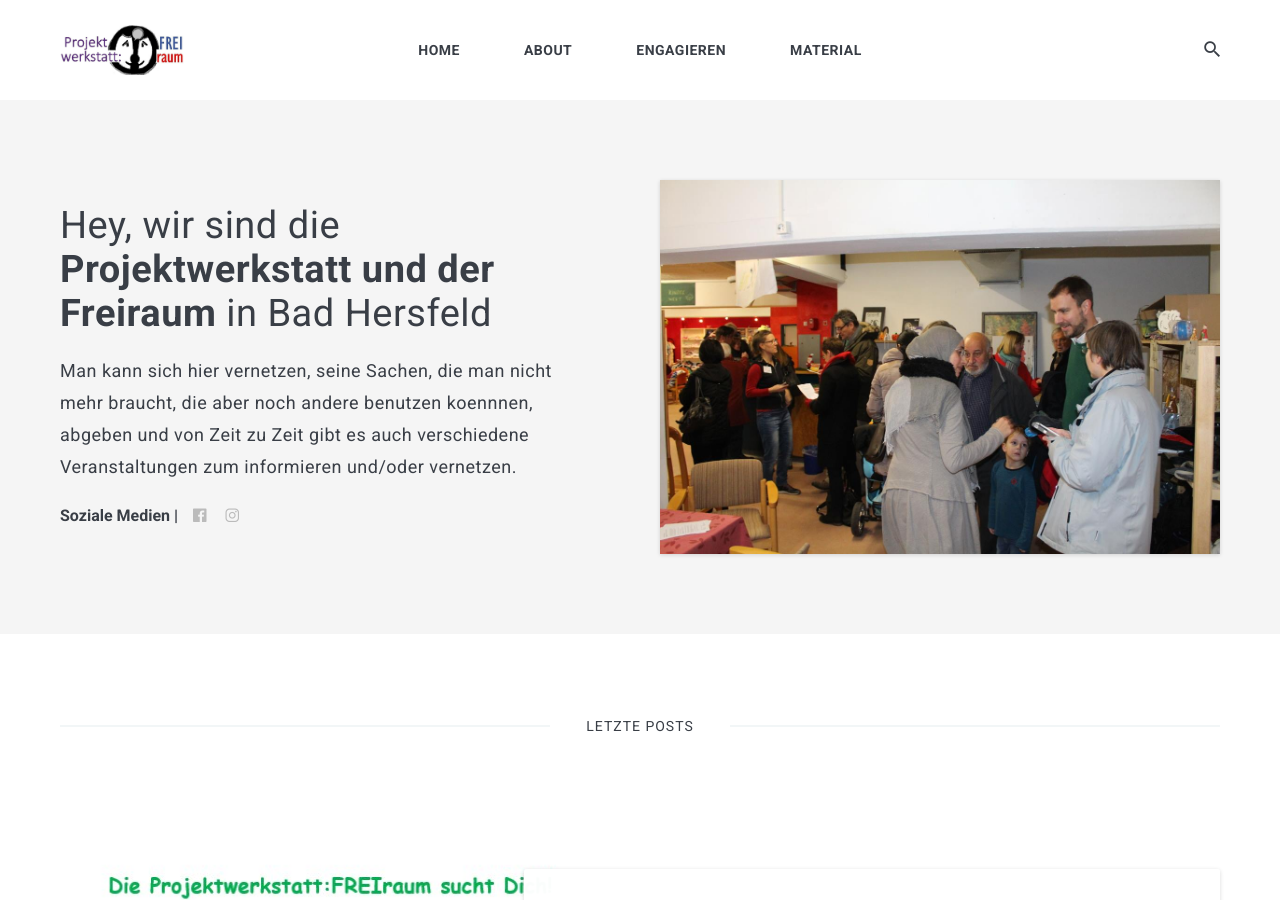
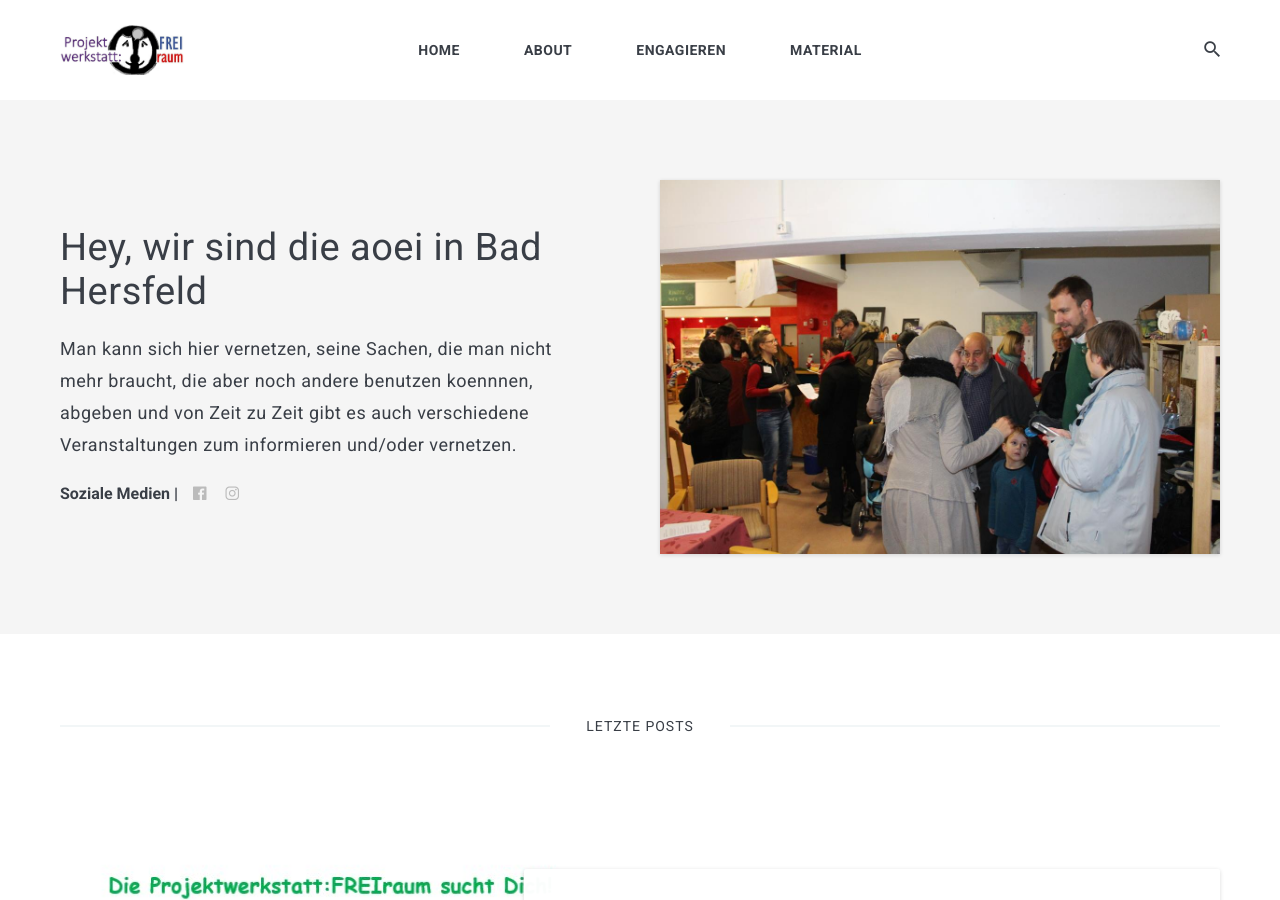
Before and after one commit to anneke-streit/anneke-streit.github.io, a Jekyll site: the page built from index.html, in a window 1280 px wide and 900 px high. Built offline with Jekyll 4.4.1, drawn with Linux system fonts in a browser that asks for light colours; nearby versions of some CDN libraries; the list of posts is cut into pages by our own code.

Commit message:
Update settings.yml

```diff
--- a/_data/settings.yml
+++ b/_data/settings.yml
@@ -10,7 +10,7 @@ description: Die in Hersfeld ist fuer jeden offen und dient zur Vernetzung, zum
 author:
   name: Die Projektwerkstatt-Freiraum
   image: 01.jpg
-  say-hello: Hey, wir sind die <strong>Projektwerkstatt und der Freiraum</strong> in Bad Hersfeld
+  say-hello: Hey, wir sind die aoei in Bad Hersfeld
   bio: Man kann sich hier vernetzen, seine Sachen, die man nicht mehr braucht, die aber noch andere benutzen koennnen, abgeben und von Zeit zu Zeit gibt es auch verschiedene Veranstaltungen zum informieren und/oder vernetzen.
 
 
```
